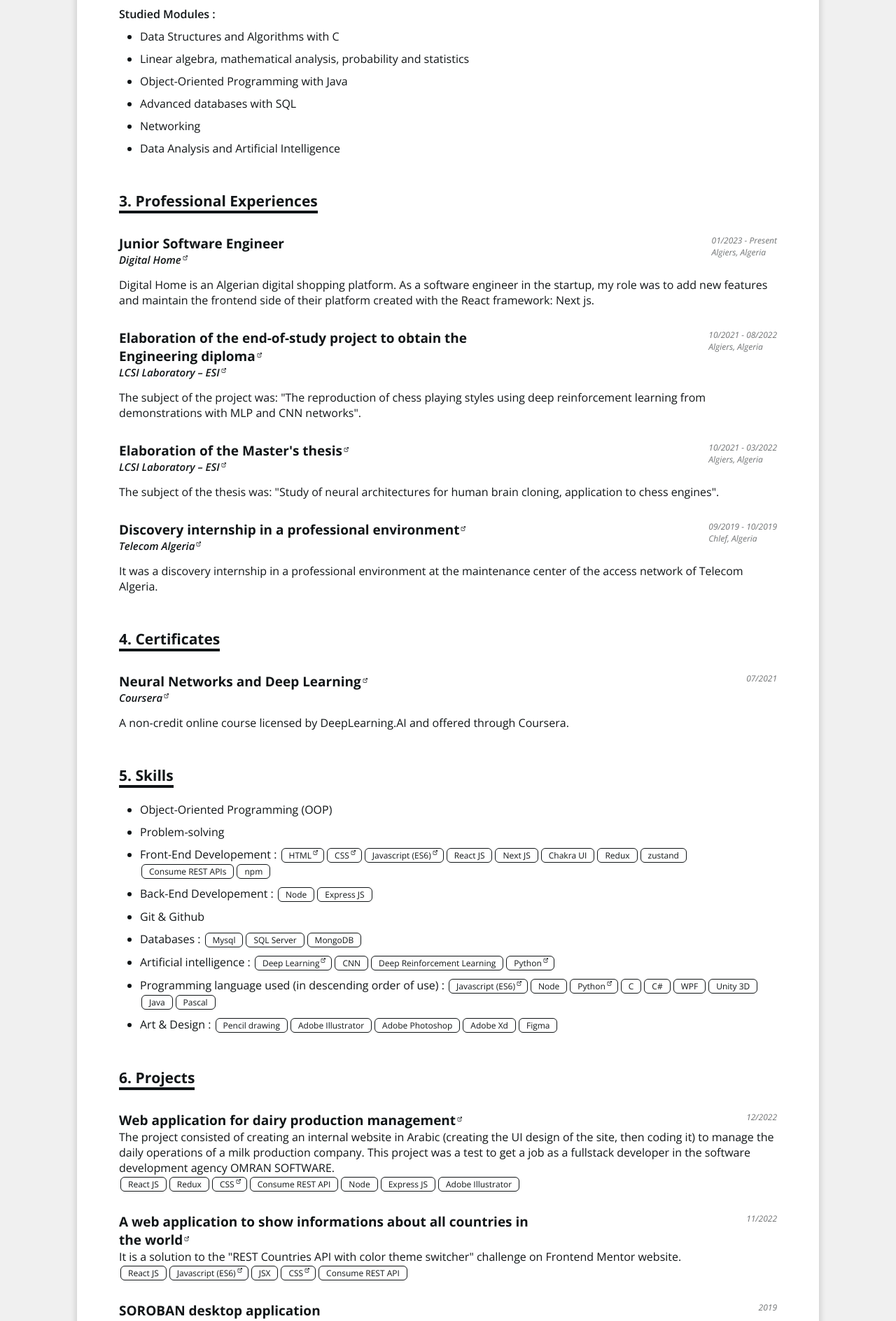
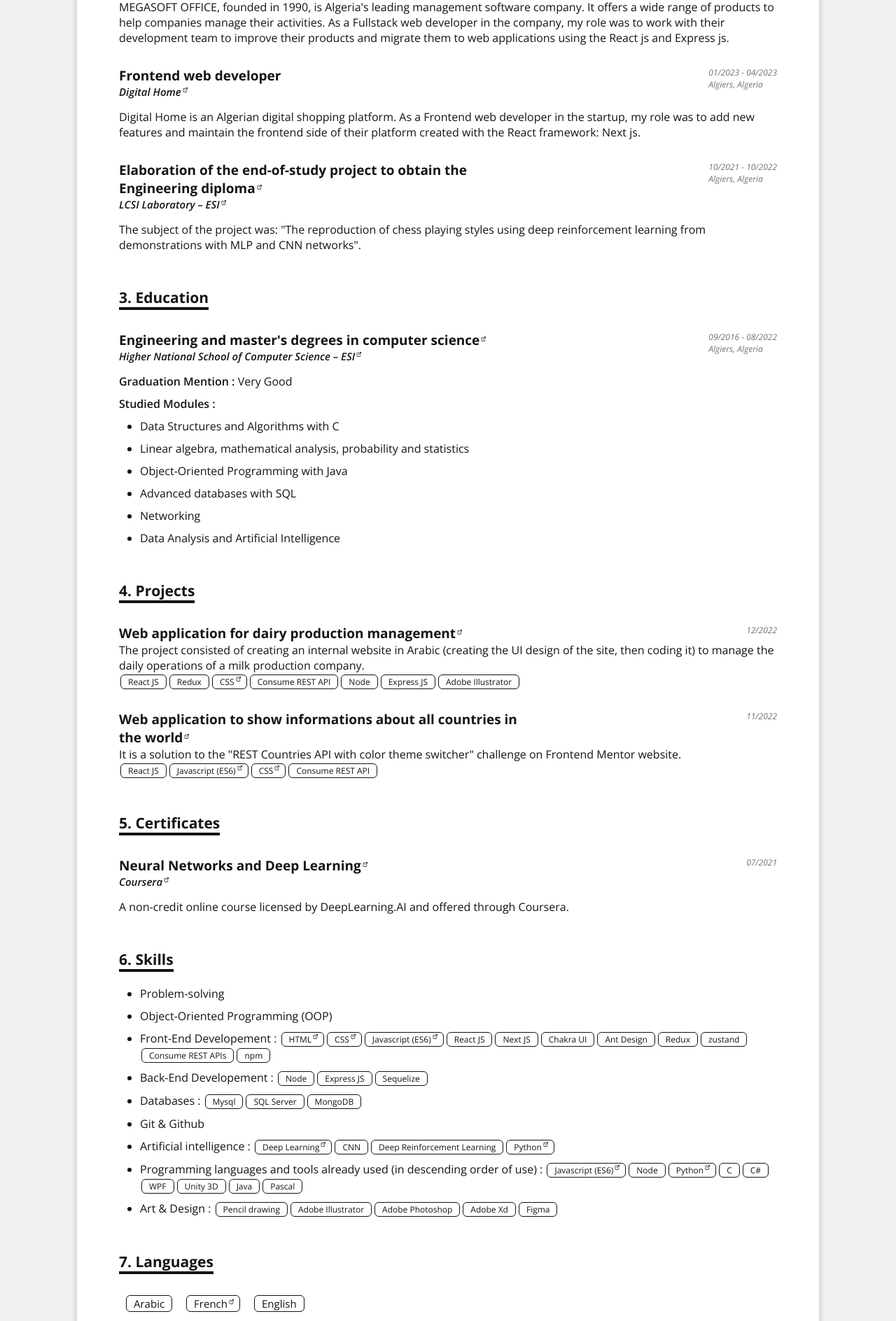
Before and after one commit to abdelkadir-bouziane/my-resume, a React (Create React App) app: page / in a window 1280 px wide. Shown: the part 830-2718 px from the top of the page at 70% size. Built offline with nearby package versions, Linux system fonts and the light colour scheme.

Commit message:
Update CV

```diff
--- a/src/components/Certificates.jsx
+++ b/src/components/Certificates.jsx
@@ -1,7 +1,7 @@
 function Certificates({ certificatesInfos }) {
   return (
     <article className="certificates">
-      <h2>4. {certificatesInfos.field}</h2>
+      <h2>5. {certificatesInfos.field}</h2>
       {certificatesInfos.content.map((certificateItem, index) => (
         <div key={index} className="certificate-item">
           <div className="head">
--- a/src/components/Education.jsx
+++ b/src/components/Education.jsx
@@ -1,7 +1,7 @@
 function Education({ educationInfos }) {
   return (
     <article className="education">
-      <h2>2. {educationInfos.field}</h2>
+      <h2>3. {educationInfos.field}</h2>
       {educationInfos.content.map((educationItem, index) => (
         <div key={index} className="education-item">
           <div className="head">
--- a/src/components/ProfessionalExperiences.jsx
+++ b/src/components/ProfessionalExperiences.jsx
@@ -1,7 +1,7 @@
 function ProfessionalExperiences({ experiencesInfos }) {
   return (
     <article className="experiences">
-      <h2>3. {experiencesInfos.field}</h2>
+      <h2>2. {experiencesInfos.field}</h2>
       {experiencesInfos.content.map((experienceItem, index) => (
         <div key={index} className="experience-item">
           <div className="head">
--- a/src/components/Projects.jsx
+++ b/src/components/Projects.jsx
@@ -1,16 +1,24 @@
 function Projects({ projectsInfos }) {
+  const handleProjectClick = (project) => {
+    if (project?.link1) window.open(project.link1);
+    if (project?.link2) window.open(project.link2);
+  };
+
   return (
     <article className="projects">
-      <h2>6. {projectsInfos.field}</h2>
+      <h2>4. {projectsInfos.field}</h2>
       {projectsInfos.content.map((projectItem, index) => (
         <div key={index} className="project-item">
           <div className="head">
             <div className="project-title">
               <h3>
-                {projectItem.link === "" ? (
+                {projectItem.link1 === "" && projectItem.link2 === "" ? (
                   projectItem.title
                 ) : (
-                  <a href={projectItem.link} target="_blanc">
+                  <a
+                    style={{ cursor: "pointer" }}
+                    onClick={() => handleProjectClick(projectItem)}
+                  >
                     {projectItem.title}
                   </a>
                 )}
--- a/src/components/Skills.jsx
+++ b/src/components/Skills.jsx
@@ -1,7 +1,7 @@
 function Skills({ skillsInfos }) {
   return (
     <article className="skills">
-      <h2>5. {skillsInfos.field}</h2>
+      <h2>6. {skillsInfos.field}</h2>
       <ul>
         {skillsInfos.content.map((skillsItem, index) => (
           <li key={index} className="skill-item">
--- a/src/components/resumeTemplates/ResumeTemplate1.jsx
+++ b/src/components/resumeTemplates/ResumeTemplate1.jsx
@@ -26,17 +26,17 @@ export const ResumeTemplate1 = React.forwardRef((props, ref) => {
         />
         <Contact contactInfos={props.informations.contact} />
         <Profile profileInfo={props.informations.profile} />
-        <Education educationInfos={props.informations.education} />
         <ProfessionalExperiences
           experiencesInfos={props.informations.professionalExperiences}
         />
+        <Education educationInfos={props.informations.education} />
+        <Projects projectsInfos={props.informations.projects} />
         <Certificates certificatesInfos={props.informations.certificates} />
         <Skills skillsInfos={props.informations.skills} />
-        <Projects projectsInfos={props.informations.projects} />
         <Languages languagesInfos={props.informations.languages} />
-        <AdditionalInformation
+        {/* <AdditionalInformation
           additionalInformation={props.informations.additionalInformation}
-        />
+        /> */}
       </div>
     </main>
   );
--- a/src/data/english.js
+++ b/src/data/english.js
@@ -3,7 +3,7 @@ export const english = {
   familyName: "Bouziane",
 
   contact: {
-    address: "Chlef, Algeria",
+    address: "Algiers, Algeria",
     phone: "+213795081867",
     email: "ga_bouziane@esi.dz",
     github: {
@@ -19,7 +19,7 @@ export const english = {
   profile: {
     field: "Profile",
     content:
-      "React JS Frontend web developer. Dynamic and motivated. Passionate about all that touches web development.",
+      "Experienced React JS frontend web developer with a passion for all things related to web development. Proficiency in HTML, CSS, JavaScript and building responsive applications. Strong problem-solving skills and collaborative team spirit.",
   },
 
   education: {
@@ -60,7 +60,22 @@ export const english = {
     field: "Professional Experiences",
     content: [
       {
-        experience: "Junior Software Engineer",
+        experience: "Fullstack web developer",
+        link: "",
+        establishment: {
+          name: "MEGASOFT OFFICE",
+          webSite: "https://www.megasoft-office.com/",
+        },
+        address: "Algiers, Algeria",
+        period: {
+          from: "04/2023",
+          to: "Present",
+        },
+        description:
+          "MEGASOFT OFFICE, founded in 1990, is Algeria's leading management software company. It offers a wide range of products to help companies manage their activities. As a Fullstack web developer in the company, my role was to work with their development team to improve their products and migrate them to web applications using the React js and Express js.",
+      },
+      {
+        experience: "Frontend web developer",
         link: "",
         establishment: {
           name: "Digital Home",
@@ -69,10 +84,10 @@ export const english = {
         address: "Algiers, Algeria",
         period: {
           from: "01/2023",
-          to: "Present",
+          to: "04/2023",
         },
         description:
-          "Digital Home is an Algerian digital shopping platform. As a software engineer in the startup, my role was to add new features and maintain the frontend side of their platform created with the React framework: Next js.",
+          "Digital Home is an Algerian digital shopping platform. As a Frontend web developer in the startup, my role was to add new features and maintain the frontend side of their platform created with the React framework: Next js.",
       },
       {
         experience:
@@ -85,41 +100,41 @@ export const english = {
         address: "Algiers, Algeria",
         period: {
           from: "10/2021",
-          to: "08/2022",
+          to: "10/2022",
         },
         description:
           'The subject of the project was: "The reproduction of chess playing styles using deep reinforcement learning from demonstrations with MLP and CNN networks".',
       },
-      {
-        experience: "Elaboration of the Master's thesis",
-        link: "https://drive.google.com/file/d/1KJihtfen5U1hQNpR1jGaOn2K-vE4dvhn/view?usp=share_link",
-        establishment: {
-          name: "LCSI Laboratory – ESI",
-          webSite: "http://lcsi.esi.dz/",
-        },
-        address: "Algiers, Algeria",
-        period: {
-          from: "10/2021",
-          to: "03/2022",
-        },
-        description:
-          'The subject of the thesis was: "Study of neural architectures for human brain cloning, application to chess engines".',
-      },
-      {
-        experience: "Discovery internship in a professional environment",
-        link: "https://drive.google.com/file/d/1J6z9j5LDVTg0-tmtp6i0FNF6TmETk4lM/view?usp=share_link",
-        establishment: {
-          name: "Telecom Algeria",
-          webSite: "https://www.algerietelecom.dz/",
-        },
-        address: "Chlef, Algeria",
-        period: {
-          from: "09/2019",
-          to: "10/2019",
-        },
-        description:
-          "It was a discovery internship in a professional environment at the maintenance center of the access network of Telecom Algeria.",
-      },
+      // {
+      //   experience: "Elaboration of the Master's thesis",
+      //   link: "https://drive.google.com/file/d/1KJihtfen5U1hQNpR1jGaOn2K-vE4dvhn/view?usp=share_link",
+      //   establishment: {
+      //     name: "LCSI Laboratory – ESI",
+      //     webSite: "http://lcsi.esi.dz/",
+      //   },
+      //   address: "Algiers, Algeria",
+      //   period: {
+      //     from: "10/2021",
+      //     to: "03/2022",
+      //   },
+      //   description:
+      //     'The subject of the thesis was: "Study of neural architectures for human brain cloning, application to chess engines".',
+      // },
+      // {
+      //   experience: "Discovery internship in a professional environment",
+      //   link: "https://drive.google.com/file/d/1J6z9j5LDVTg0-tmtp6i0FNF6TmETk4lM/view?usp=share_link",
+      //   establishment: {
+      //     name: "Telecom Algeria",
+      //     webSite: "https://www.algerietelecom.dz/",
+      //   },
+      //   address: "Chlef, Algeria",
+      //   period: {
+      //     from: "09/2019",
+      //     to: "10/2019",
+      //   },
+      //   description:
+      //     "It was a discovery internship in a professional environment at the maintenance center of the access network of Telecom Algeria.",
+      // },
     ],
   },
 
@@ -145,11 +160,11 @@ export const english = {
     field: "Skills",
     content: [
       {
-        title: "Object-Oriented Programming (OOP)",
+        title: "Problem-solving",
         details: [],
       },
       {
-        title: "Problem-solving",
+        title: "Object-Oriented Programming (OOP)",
         details: [],
       },
       {
@@ -183,6 +198,10 @@ export const english = {
             certificateLink: "",
           },
           {
+            name: "Ant Design",
+            certificateLink: "",
+          },
+          {
             name: "Redux",
             certificateLink: "",
           },
@@ -211,11 +230,11 @@ export const english = {
             name: "Express JS",
             certificateLink: "",
           },
+          {
+            name: "Sequelize",
+            certificateLink: "",
+          },
         ],
-      },
-      {
-        title: "Git & Github",
-        details: [],
       },
       {
         title: "Databases",
@@ -233,6 +252,10 @@ export const english = {
             certificateLink: "",
           },
         ],
+      },
+      {
+        title: "Git & Github",
+        details: [],
       },
       {
         title: "Artificial intelligence",
@@ -258,7 +281,8 @@ export const english = {
         ],
       },
       {
-        title: "Programming language used (in descending order of use)",
+        title:
+          "Programming languages and tools already used (in descending order of use)",
         details: [
           {
             name: "Javascript (ES6)",
@@ -335,7 +359,7 @@ export const english = {
         title: "Web application for dairy production management",
         date: "12/2022",
         description:
-          "The project consisted of creating an internal website in Arabic (creating the UI design of the site, then coding it) to manage the daily operations of a milk production company. This project was a test to get a job as a fullstack developer in the software development agency OMRAN SOFTWARE.",
+          "The project consisted of creating an internal website in Arabic (creating the UI design of the site, then coding it) to manage the daily operations of a milk production company.",
         tools: [
           {
             name: "React JS",
@@ -367,11 +391,13 @@ export const english = {
             certificateLink: "",
           },
         ],
-        link: "https://github.com/abdelkadir-bouziane/milk-production-management-application",
+        link1:
+          "https://github.com/abdelkadir-bouziane/milk-production-management-application",
+        link2: "",
       },
       {
         title:
-          "A web application to show informations about all countries in the world",
+          "Web application to show informations about all countries in the world",
         date: "11/2022",
         description:
           'It is a solution to the "REST Countries API with color theme switcher" challenge on Frontend Mentor website.',
@@ -386,10 +412,6 @@ export const english = {
               "https://www.sololearn.com/certificates/CT-BAG360B8",
           },
           {
-            name: "JSX",
-            certificateLink: "",
-          },
-          {
             name: "CSS",
             certificateLink:
               "https://www.sololearn.com/certificates/CT-1J5NZF5D",
@@ -399,25 +421,26 @@ export const english = {
             certificateLink: "",
           },
         ],
-        link: "https://github.com/abdelkadir-bouziane/rest-countries-api",
+        link1: "https://github.com/abdelkadir-bouziane/rest-countries-api",
+        link2: "https://abdelkadir-bouziane.github.io/rest-countries-api",
       },
-      {
-        title: "SOROBAN desktop application",
-        date: "2019",
-        description:
-          "Creation of an application to generate tests for the different levels of the Japanese SOROBAN training.",
-        tools: [
-          {
-            name: "C#",
-            certificateLink: "",
-          },
-          {
-            name: "WPF",
-            certificateLink: "",
-          },
-        ],
-        link: "",
-      },
+      // {
+      //   title: "SOROBAN desktop application",
+      //   date: "2019",
+      //   description:
+      //     "Creation of an application to generate tests for the different levels of the Japanese SOROBAN training.",
+      //   tools: [
+      //     {
+      //       name: "C#",
+      //       certificateLink: "",
+      //     },
+      //     {
+      //       name: "WPF",
+      //       certificateLink: "",
+      //     },
+      //   ],
+      //   link: "",
+      // },
     ],
   },
 
--- a/src/data/french.js
+++ b/src/data/french.js
@@ -3,7 +3,7 @@ export const french = {
   familyName: "Bouziane",
 
   contact: {
-    address: "Chlef, Algérie",
+    address: "Alger, Algérie",
     phone: "+213795081867",
     email: "ga_bouziane@esi.dz",
     github: {
@@ -19,14 +19,14 @@ export const french = {
   profile: {
     field: "Profil",
     content:
-      "Développeur web Frontend avec React JS. Dynamique et motivé. Passionné par tout ce qui touche au développement web.",
+      "Développeur web frontend expérimenté en React JS avec une passion pour tout ce qui concerne le développement web. Compétence en HTML, CSS, JavaScript et construction d'applications responsives. Solides compétences en résolution de problèmes et esprit d'équipe collaboratif.",
   },
 
   education: {
     field: "Éducation",
     content: [
       {
-        diploma: "Diplômes d'ingénieur d'état et de master en informatique",
+        diploma: "Diplômes d'ingénieur d'état et master en informatique",
         link: "https://drive.google.com/file/d/1HGJbRo39umQwpAN0ph_X0zBlI-UmFOlw/view?usp=share_link",
         establishment: {
           name: "École nationale supérieure d'informatique - ESI",
@@ -60,7 +60,22 @@ export const french = {
     field: "Expériences professionnelles",
     content: [
       {
-        experience: "Ingénieur logiciel junior",
+        experience: "Développeur web fullstack",
+        link: "",
+        establishment: {
+          name: "MEGASOFT OFFICE",
+          webSite: "https://www.megasoft-office.com/",
+        },
+        address: "Alger, Algérie",
+        period: {
+          from: "04/2023",
+          to: "Présent",
+        },
+        description:
+          "MEGASOFT OFFICE, fondé en 1990, est le premier éditeur algérien de logiciels de gestion. Il propose une large gamme de produits pour aider les entreprises à gérer leurs activités. En tant que développeur web Fullstack dans l'entreprise, mon rôle était de travailler avec leur équipe de développement pour améliorer leurs produits et les migrer vers des applications web en utilisant React js et Express js.",
+      },
+      {
+        experience: "Développeur web Frontend",
         link: "",
         establishment: {
           name: "Digital Home",
@@ -69,10 +84,10 @@ export const french = {
         address: "Alger, Algérie",
         period: {
           from: "01/2023",
-          to: "Présent",
+          to: "04/2023",
         },
         description:
-          "Digital Home est une plateforme d'achat numérique algérienne. En tant qu'ingénieur logiciel dans la startup, mon rôle était d'ajouter de nouvelles fonctionnalités et de maintenir le côté frontend de leur plateforme crée avec le framework de React: Next js.",
+          "Digital Home est une plateforme d'achat numérique algérienne. En tant que développeur web Frontend dans la startup, mon rôle était d'ajouter de nouvelles fonctionnalités et de maintenir le côté frontend de leur plateforme crée avec le framework de React: Next js.",
       },
       {
         experience:
@@ -85,41 +100,41 @@ export const french = {
         address: "Alger, Algérie",
         period: {
           from: "10/2021",
-          to: "08/2022",
+          to: "10/2022",
         },
         description:
           "Le sujet du projet était : \"La reproduction des styles de jeu d'échecs en utilisant l'apprentissage par renforcement profond à partir de démonstrations avec des réseaux MLPs et CNNs\".",
       },
-      {
-        experience: "Élaboration de la thèse du Master",
-        link: "https://drive.google.com/file/d/1KJihtfen5U1hQNpR1jGaOn2K-vE4dvhn/view?usp=share_link",
-        establishment: {
-          name: "Laboratoire LCSI - ESI",
-          webSite: "http://lcsi.esi.dz/",
-        },
-        address: "Alger, Algérie",
-        period: {
-          from: "10/2021",
-          to: "03/2022",
-        },
-        description:
-          'Le sujet de la thèse était : "Étude des architectures neuronales pour le clonage du cerveau humain, application aux moteurs d\'échecs".',
-      },
-      {
-        experience: "Stage de découverte dans un environnement professionnel",
-        link: "https://drive.google.com/file/d/1J6z9j5LDVTg0-tmtp6i0FNF6TmETk4lM/view?usp=share_link",
-        establishment: {
-          name: "Algérie Télécom ",
-          webSite: "https://www.algerietelecom.dz/",
-        },
-        address: "Chlef, Algérie",
-        period: {
-          from: "09/2019",
-          to: "10/2019",
-        },
-        description:
-          "Il s'agissait d'un stage de découverte dans un environnement professionnel au centre de maintenance du réseau d'accès d'Algérie Télécom.",
-      },
+      // {
+      //   experience: "Élaboration de la thèse du Master",
+      //   link: "https://drive.google.com/file/d/1KJihtfen5U1hQNpR1jGaOn2K-vE4dvhn/view?usp=share_link",
+      //   establishment: {
+      //     name: "Laboratoire LCSI - ESI",
+      //     webSite: "http://lcsi.esi.dz/",
+      //   },
+      //   address: "Alger, Algérie",
+      //   period: {
+      //     from: "10/2021",
+      //     to: "03/2022",
+      //   },
+      //   description:
+      //     'Le sujet de la thèse était : "Étude des architectures neuronales pour le clonage du cerveau humain, application aux moteurs d\'échecs".',
+      // },
+      // {
+      //   experience: "Stage de découverte dans un environnement professionnel",
+      //   link: "https://drive.google.com/file/d/1J6z9j5LDVTg0-tmtp6i0FNF6TmETk4lM/view?usp=share_link",
+      //   establishment: {
+      //     name: "Algérie Télécom ",
+      //     webSite: "https://www.algerietelecom.dz/",
+      //   },
+      //   address: "Chlef, Algérie",
+      //   period: {
+      //     from: "09/2019",
+      //     to: "10/2019",
+      //   },
+      //   description:
+      //     "Il s'agissait d'un stage de découverte dans un environnement professionnel au centre de maintenance du réseau d'accès d'Algérie Télécom.",
+      // },
     ],
   },
 
@@ -145,11 +160,11 @@ export const french = {
     field: "Compétences",
     content: [
       {
-        title: "Programmation orientée objet (POO)",
+        title: "Résolution de problèmes",
         details: [],
       },
       {
-        title: "Résolution de problèmes",
+        title: "Programmation orientée objet (POO)",
         details: [],
       },
       {
@@ -183,6 +198,10 @@ export const french = {
             certificateLink: "",
           },
           {
+            name: "Ant Design",
+            certificateLink: "",
+          },
+          {
             name: "Redux",
             certificateLink: "",
           },
@@ -211,11 +230,11 @@ export const french = {
             name: "Express JS",
             certificateLink: "",
           },
+          {
+            name: "Sequelize",
+            certificateLink: "",
+          },
         ],
-      },
-      {
-        title: "Git & Github",
-        details: [],
       },
       {
         title: "Bases de données",
@@ -233,6 +252,10 @@ export const french = {
             certificateLink: "",
           },
         ],
+      },
+      {
+        title: "Git & Github",
+        details: [],
       },
       {
         title: "Intelligence artificielle",
@@ -258,7 +281,8 @@ export const french = {
         ],
       },
       {
-        title: "Langage de programmation utilisé (par ordre décroissant d'utilisation)",
+        title:
+          "Langage de programmation et outils déjà utilisés (par ordre décroissant d'utilisation)",
         details: [
           {
             name: "Javascript (ES6)",
@@ -335,7 +359,7 @@ export const french = {
         title: "Application web pour la gestion de la production laitière",
         date: "12/2022",
         description:
-          "Le projet consistait à créer un site web interne en arabe (création du design UI du site, puis codage) pour gérer les opérations quotidiennes d'une entreprise de production de lait. Ce projet était un test pour obtenir un emploi en tant que développeur fullstack dans l'agence de développement de logiciels OMRAN SOFTWARE.",
+          "Le projet consistait à créer un site web interne en arabe (création du design UI du site, puis codage) pour gérer les opérations quotidiennes d'une entreprise de production de lait.",
         tools: [
           {
             name: "React JS",
@@ -367,11 +391,13 @@ export const french = {
             certificateLink: "",
           },
         ],
-        link: "https://github.com/abdelkadir-bouziane/milk-production-management-application",
+        link1:
+          "https://github.com/abdelkadir-bouziane/milk-production-management-application",
+        link2: "",
       },
       {
         title:
-          "Une application web pour montrer des informations sur tous les pays du monde.",
+          "Application web pour montrer des informations sur tous les pays du monde",
         date: "11/2022",
         description:
           "Il s'agit d'une solution au défi \"REST Countries API with color theme switcher\" sur le site Web Frontend Mentor.",
@@ -386,10 +412,6 @@ export const french = {
               "https://www.sololearn.com/certificates/CT-BAG360B8",
           },
           {
-            name: "JSX",
-            certificateLink: "",
-          },
-          {
             name: "CSS",
             certificateLink:
               "https://www.sololearn.com/certificates/CT-1J5NZF5D",
@@ -399,25 +421,26 @@ export const french = {
             certificateLink: "",
           },
         ],
-        link: "https://github.com/abdelkadir-bouziane/rest-countries-api",
+        link1: "https://github.com/abdelkadir-bouziane/rest-countries-api",
+        link2: "https://abdelkadir-bouziane.github.io/rest-countries-api",
       },
-      {
-        title: "Application de bureau SOROBAN",
-        date: "2019",
-        description:
-          "Création d'une application permettant de générer des tests pour les différents niveaux de la formation japonaise SOROBAN.",
-        tools: [
-          {
-            name: "C#",
-            certificateLink: "",
-          },
-          {
-            name: "WPF",
-            certificateLink: "",
-          },
-        ],
-        link: "",
-      },
+      // {
+      //   title: "Application de bureau SOROBAN",
+      //   date: "2019",
+      //   description:
+      //     "Création d'une application permettant de générer des tests pour les différents niveaux de la formation japonaise SOROBAN.",
+      //   tools: [
+      //     {
+      //       name: "C#",
+      //       certificateLink: "",
+      //     },
+      //     {
+      //       name: "WPF",
+      //       certificateLink: "",
+      //     },
+      //   ],
+      //   link: "",
+      // },
     ],
   },
 
```
